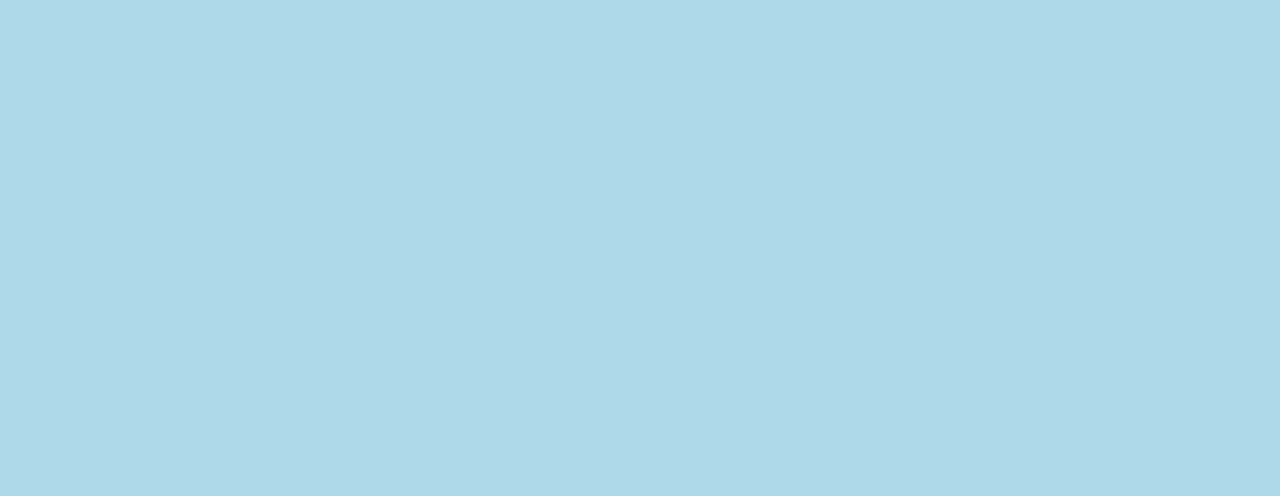
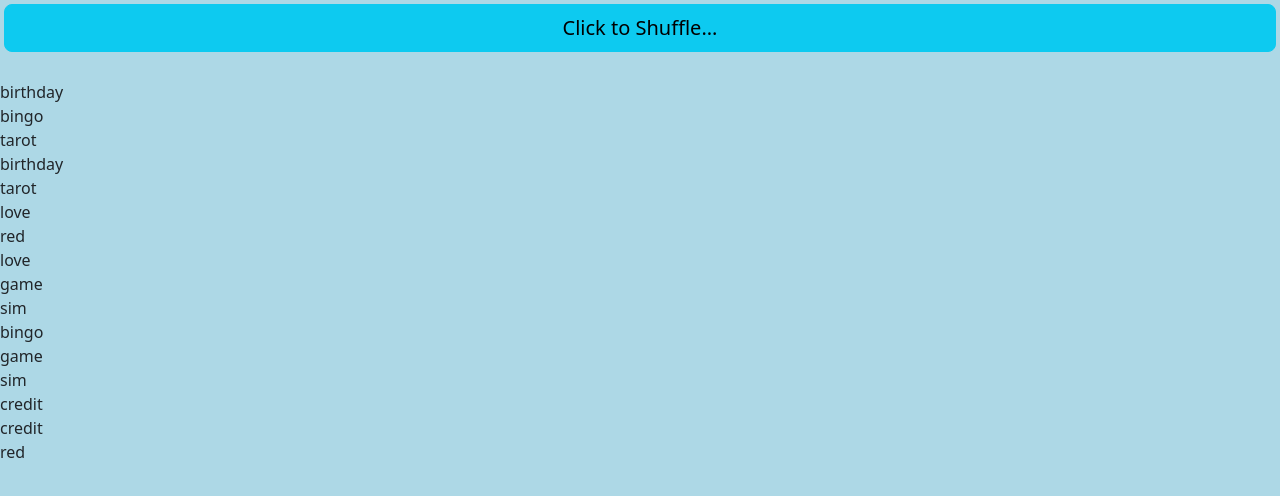
Before and after one commit to evelynatamuk/game, a React (Vite) app in the folder client/: page / in a window 1280 px wide. Shown: the top 496 px of the page. Built offline with nearby package versions, Linux system fonts and the light colour scheme.

Commit message:
feat(App.tsx): attach button

```diff
--- a/client/src/App.tsx
+++ b/client/src/App.tsx
@@ -1,5 +1,31 @@
-// import { ... } from "react";
+import { useState, useEffect } from "react";
+import characters from "./data/characters.json";
+import Character from "./types/Character";
+import { ShuffleButton } from "./components";
 
 export const App = () => {
-  return <></>;
+  const [cards, setCards] = useState<Character[]>([]);
+
+  useEffect(() => {
+    shuffleCards();
+  }, []);
+
+  const shuffleCards = () => {
+    const cards: Character[] = [...characters, ...characters].sort(
+      () => Math.random() - 0.5
+    );
+    setCards(cards);
+  };
+
+  return (
+    <>
+      <ShuffleButton shuffleCards={shuffleCards} />
+      {cards.map((card) => (
+        <>
+          <br />
+          {card.name}
+        </>
+      ))}
+    </>
+  );
 };
```
